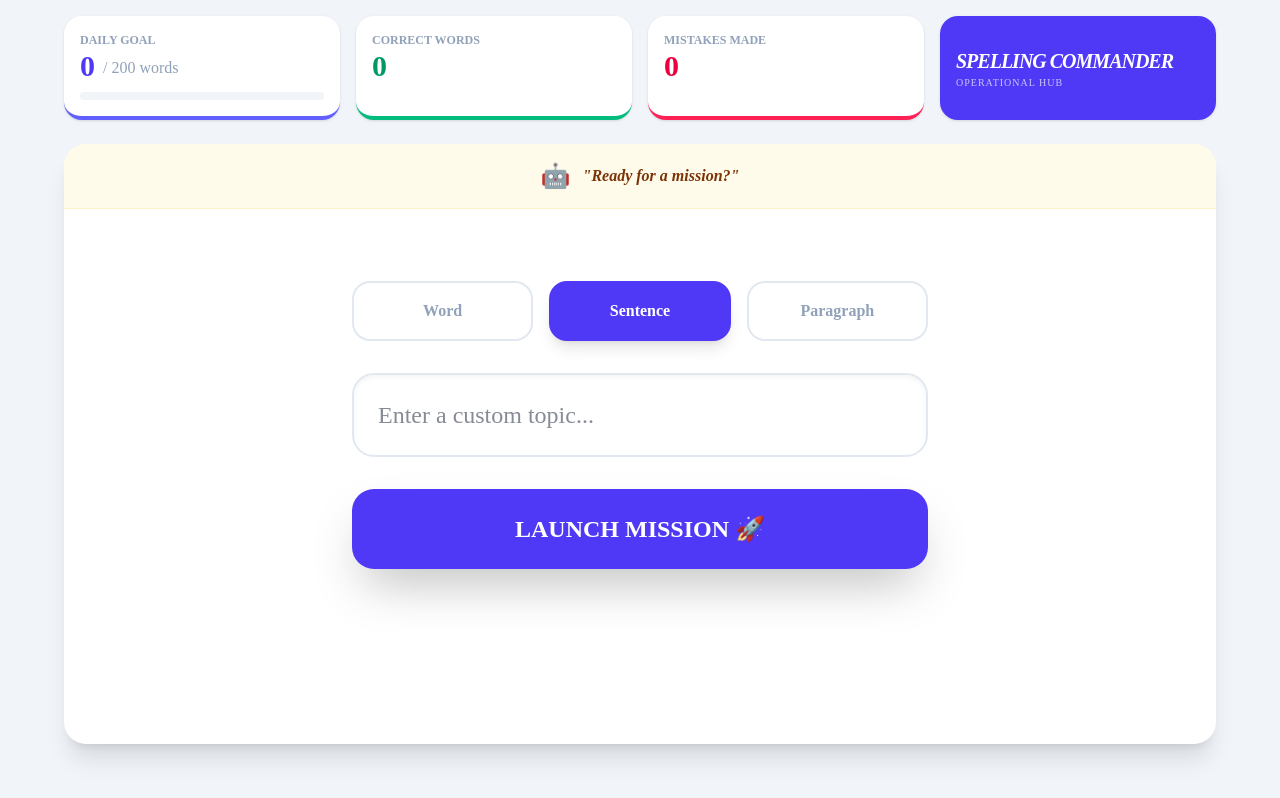
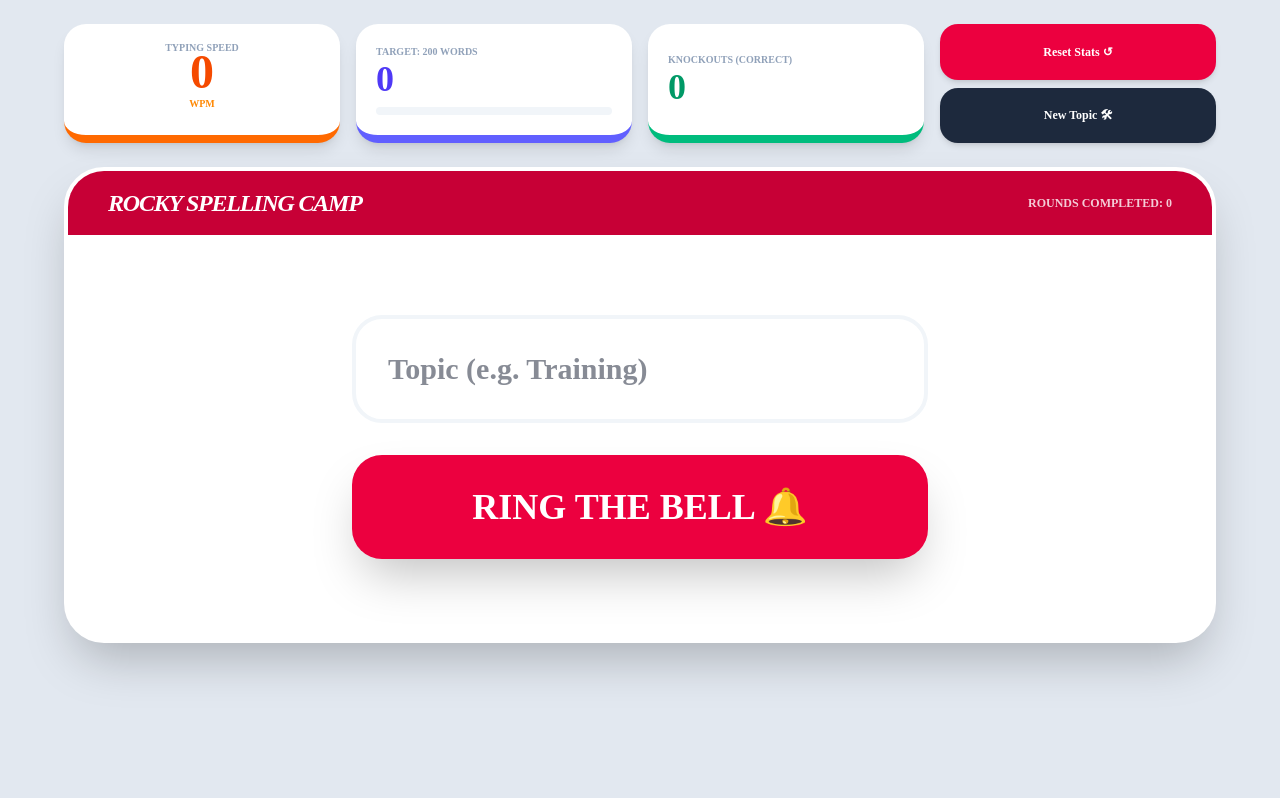
Before and after one commit to bharadwajbharat1-sudo/son-spelling-app, a Next.js app: page / in a window 1280 px wide. Built offline with nearby package versions, Linux system fonts and the light colour scheme.

Commit message:
changes for wpm and rocky voice

```diff
--- a/src/components/active-spelling-retrieval.tsx
+++ b/src/components/active-spelling-retrieval.tsx
@@ -1,50 +1,78 @@
 "use client";
 
-import React, { useState, useEffect } from 'react';
+import React, { useState, useEffect, useRef } from 'react';
 
 export default function ActiveSpellingRetrieval() {
-  // --- STATE ---
+  // --- CORE STATE ---
   const [mode, setMode] = useState('sentence');
   const [level, setLevel] = useState(1);
   const [topic, setTopic] = useState('');
+  const [activeTopic, setActiveTopic] = useState('');
   const [targetText, setTargetText] = useState('');
   const [userInput, setUserInput] = useState('');
   const [phase, setPhase] = useState('setup');
-  const [agentMessage, setAgentMessage] = useState("Ready for a mission?");
+  const [agentMessage, setAgentMessage] = useState("Keep punchin', kid. Choose your mission.");
   const [loading, setLoading] = useState(false);
   const [showHint, setShowHint] = useState(false);
   const [feedback, setFeedback] = useState<{word: string, status: 'correct' | 'error' | 'missing'}[]>([]);
 
-  // --- METRICS ---
-  const [dailyGoal] = useState(200);
+  // --- SPEEDOMETER & METRICS ---
   const [wordsCompleted, setWordsCompleted] = useState(0);
   const [totalCorrect, setTotalCorrect] = useState(0);
   const [totalErrors, setTotalErrors] = useState(0);
+  const [wpm, setWpm] = useState(0);
+  const startTime = useRef<number | null>(null);
 
-  const randomTopics = ["Outer Space", "Minecraft", "Soccer Stars", "Robots", "Formula 1", "Deep Sea", "Coding"];
+  const randomTopics = ["Heavyweight Boxing", "Mountain Training", "Philadelphia", "Golden Gloves", "Hard Work"];
 
-  const speak = (text: string, slow: boolean = false) => {
+  // --- STALLONE VOICE ENGINE ---
+  const rockySpeak = (text: string, slow: boolean = false) => {
     if (typeof window !== "undefined" && window.speechSynthesis) {
       window.speechSynthesis.cancel();
       const utterance = new SpeechSynthesisUtterance(text);
-      utterance.rate = slow ? 0.5 : 0.9;
+
+      // Stallone Profile: Deep, slow, and gravelly
+      utterance.pitch = 0.5; // Lower pitch for that deep voice
+      utterance.rate = slow ? 0.4 : 0.7; // Slower, more deliberate speech
+      utterance.volume = 1.0;
+
+      // Try to find a male voice if available
+      const voices = window.speechSynthesis.getVoices();
+      const maleVoice = voices.find(v => v.name.includes('Male') || v.name.includes('David') || v.name.includes('Alex'));
+      if (maleVoice) utterance.voice = maleVoice;
+
       window.speechSynthesis.speak(utterance);
     }
   };
 
-  const fetchContent = async () => {
+  // --- WPM CALCULATION ---
+  useEffect(() => {
+    if (phase === 'typing' && userInput.length === 1 && !startTime.current) {
+      startTime.current = Date.now();
+    }
+    if (phase === 'typing' && startTime.current && userInput.length > 1) {
+      const timeElapsed = (Date.now() - startTime.current) / 60000; // in minutes
+      const wordCount = userInput.trim().split(/\s+/).length;
+      setWpm(Math.round(wordCount / timeElapsed) || 0);
+    }
+  }, [userInput, phase]);
+
+  const fetchContent = async (isNewTopic: boolean = false) => {
     setLoading(true);
-    const selectedTopic = topic.trim() || randomTopics[Math.floor(Math.random() * randomTopics.length)];
+    startTime.current = null;
+    setWpm(0);
+    const currentTopic = isNewTopic ? (topic.trim() || randomTopics[Math.floor(Math.random() * randomTopics.length)]) : activeTopic;
+    if (isNewTopic) setActiveTopic(currentTopic);
+
     try {
-      const res = await fetch(`https://son-spelling-backend.onrender.com/generate?mode=${mode}&level=${level}&topic=${encodeURIComponent(selectedTopic)}`);
+      const res = await fetch(`https://son-spelling-backend.onrender.com/generate?mode=${mode}&level=${level}&topic=${encodeURIComponent(currentTopic)}`);
       const data = await res.json();
       setTargetText(data.text);
       setPhase('study');
-      setAgentMessage("👀 Study the coordinates! Click 'Start' when ready.");
       setLoading(false);
     } catch (err) {
       setLoading(false);
-      setAgentMessage("❌ Connection Error.");
+      setAgentMessage("The base is down, Mick!");
     }
   };
 
@@ -52,157 +80,114 @@ export default function ActiveSpellingRetrieval() {
     const clean = (str: string) => str.toLowerCase().replace(/[^\w\s]/g, '').trim().split(/\s+/);
     const targetWords = clean(targetText);
     const userWords = clean(userInput);
-
     const results: typeof feedback = [];
-    let correctInThisSession = 0;
-    let errorsInThisSession = 0;
+    let errors = 0;
 
     targetWords.forEach((word, i) => {
-      if (!userWords[i]) {
-        results.push({ word, status: 'missing' });
-        errorsInThisSession++;
-      } else if (userWords[i] !== word) {
-        results.push({ word: userWords[i], status: 'error' });
-        errorsInThisSession++;
-      } else {
-        results.push({ word, status: 'correct' });
-        correctInThisSession++;
-      }
+      if (!userWords[i]) { results.push({ word, status: 'missing' }); errors++; }
+      else if (userWords[i] !== word) { results.push({ word: userWords[i], status: 'error' }); errors++; }
+      else { results.push({ word, status: 'correct' }); }
     });
 
     setFeedback(results);
 
-    if (errorsInThisSession === 0) {
+    if (errors === 0) {
       setPhase('feedback');
       setWordsCompleted(prev => prev + targetWords.length);
-      setTotalCorrect(prev => prev + correctInThisSession);
-      speak("Mission accomplished! Perfect spelling.");
+      setTotalCorrect(prev => prev + targetWords.length);
+      rockySpeak("Yo, Adrian! We did it! Perfect spelling.");
     } else {
-      setTotalErrors(prev => prev + errorsInThisSession);
-      const firstError = results.find(r => r.status !== 'correct');
-      if (firstError) {
-        speak(`Check the word ${firstError.word}`);
-      }
+      setTotalErrors(prev => prev + errors);
+      rockySpeak("Get up! One more round! Check that spelling.");
     }
   };
 
-  const playKeySound = () => {
-    const audio = new Audio('https://www.soundjay.com/communication/typewriter-key-1.mp3');
-    audio.volume = 0.15;
-    audio.play().catch(() => {});
-  };
+  return (
+    <div className="min-h-screen bg-slate-200 p-6 font-sans text-slate-900 uppercase">
 
-  return (
-    <div className="min-h-screen bg-slate-100 p-4 font-sans text-slate-900">
+      {/* --- DASHBOARD WITH SPEEDOMETER --- */}
+      <div className="max-w-6xl mx-auto grid grid-cols-1 md:grid-cols-4 gap-4 mb-6">
 
-      {/* 1. TOP DASHBOARD: FULL WIDTH */}
-      <div className="max-w-6xl mx-auto grid grid-cols-1 md:grid-cols-4 gap-4 mb-6">
-        <div className="bg-white p-4 rounded-2xl shadow-sm border-b-4 border-indigo-500">
-          <p className="text-xs font-bold text-slate-400 uppercase">Daily Goal</p>
-          <div className="flex items-end gap-2">
-            <span className="text-3xl font-black text-indigo-600">{wordsCompleted}</span>
-            <span className="text-slate-400 mb-1">/ {dailyGoal} words</span>
-          </div>
-          <div className="w-full bg-slate-100 h-2 rounded-full mt-2 overflow-hidden">
-            <div className="bg-indigo-500 h-full transition-all duration-500" style={{ width: `${Math.min((wordsCompleted/dailyGoal)*100, 100)}%` }}></div>
-          </div>
+        {/* WPM SPEEDOMETER */}
+        <div className="bg-white p-5 rounded-3xl shadow-lg border-b-8 border-orange-500 flex flex-col items-center justify-center relative overflow-hidden">
+          <p className="text-[10px] font-black text-slate-400 absolute top-4">Typing Speed</p>
+          <div className="text-5xl font-black text-orange-600 z-10">{wpm}</div>
+          <div className="text-[10px] font-bold text-orange-400 z-10">WPM</div>
+          {/* Visual Gauge Background */}
+          <div className="absolute bottom-0 left-0 h-1 bg-orange-200 transition-all duration-300" style={{ width: `${Math.min(wpm * 2, 100)}%` }}></div>
         </div>
 
-        <div className="bg-white p-4 rounded-2xl shadow-sm border-b-4 border-emerald-500">
-          <p className="text-xs font-bold text-slate-400 uppercase">Correct Words</p>
-          <span className="text-3xl font-black text-emerald-600">{totalCorrect}</span>
+        <div className="bg-white p-5 rounded-3xl shadow-lg border-b-8 border-indigo-500">
+          <p className="text-[10px] font-black text-slate-400">Target: 200 Words</p>
+          <div className="text-4xl font-black text-indigo-600">{wordsCompleted}</div>
+          <div className="w-full bg-slate-100 h-2 rounded-full mt-2"><div className="bg-indigo-500 h-full" style={{ width: `${(wordsCompleted/200)*100}%` }}></div></div>
         </div>
 
-        <div className="bg-white p-4 rounded-2xl shadow-sm border-b-4 border-rose-500">
-          <p className="text-xs font-bold text-slate-400 uppercase">Mistakes Made</p>
-          <span className="text-3xl font-black text-rose-600">{totalErrors}</span>
+        <div className="bg-white p-5 rounded-3xl shadow-lg border-b-8 border-emerald-500 flex flex-col justify-center">
+          <p className="text-[10px] font-black text-slate-400">Knockouts (Correct)</p>
+          <span className="text-4xl font-black text-emerald-600">{totalCorrect}</span>
         </div>
 
-        <div className="bg-indigo-600 p-4 rounded-2xl shadow-sm text-white flex flex-col justify-center">
-          <h1 className="text-xl font-black italic tracking-tighter">SPELLING COMMANDER</h1>
-          <p className="text-[10px] uppercase opacity-70 tracking-widest">Operational Hub</p>
+        <div className="flex flex-col gap-2">
+          <button onClick={() => { setWordsCompleted(0); setPhase('setup'); }} className="flex-1 bg-rose-600 text-white rounded-2xl font-black text-xs shadow-md">Reset Stats ↺</button>
+          <button onClick={() => setPhase('setup')} className="flex-1 bg-slate-800 text-white rounded-2xl font-black text-xs shadow-md">New Topic 🛠</button>
         </div>
       </div>
 
-      {/* 2. MAIN WORKSPACE: WIDE LAYOUT */}
-      <div className="max-w-6xl mx-auto bg-white shadow-xl rounded-3xl overflow-hidden min-h-[600px] flex flex-col">
+      {/* --- BOXING RING (WORKSPACE) --- */}
+      <div className="max-w-6xl mx-auto bg-white shadow-2xl rounded-[40px] overflow-hidden border-4 border-white flex flex-col">
 
-        {/* Agent Messaging Strip */}
-        <div className="bg-amber-50 p-4 border-b border-amber-100 flex items-center justify-center gap-3">
-          <span className="text-2xl">🤖</span>
-          <p className="text-amber-900 font-bold italic">"{agentMessage}"</p>
+        <div className="bg-rose-700 p-4 text-white flex justify-between items-center px-10">
+          <span className="font-black italic tracking-tighter text-2xl">ROCKY SPELLING CAMP</span>
+          <span className="text-xs font-bold opacity-80">Rounds Completed: {Math.floor(wordsCompleted/5)}</span>
         </div>
 
-        <div className="p-8 flex-grow flex flex-col">
-          {/* SETUP */}
+        <div className="p-10 flex-grow flex flex-col">
           {phase === 'setup' && (
             <div className="max-w-xl mx-auto w-full space-y-8 py-10">
-              <div className="grid grid-cols-3 gap-4">
-                {['word', 'sentence', 'paragraph'].map((m) => (
-                  <button key={m} onClick={() => setMode(m)} className={`py-4 rounded-2xl font-black capitalize border-2 transition ${mode === m ? 'bg-indigo-600 text-white border-indigo-600 shadow-lg' : 'bg-white border-slate-200 text-slate-400'}`}>{m}</button>
-                ))}
-              </div>
-              <input value={topic} onChange={(e) => setTopic(e.target.value)} placeholder="Enter a custom topic..." className="w-full p-6 text-2xl border-2 border-slate-200 rounded-3xl outline-none focus:border-indigo-500 transition shadow-inner" />
-              <button onClick={fetchContent} disabled={loading} className="w-full py-6 bg-indigo-600 text-white rounded-3xl font-black text-2xl hover:bg-indigo-700 active:scale-95 transition shadow-2xl">
-                {loading ? "INITIALIZING MISSION..." : "LAUNCH MISSION 🚀"}
-              </button>
+              <input value={topic} onChange={(e) => setTopic(e.target.value)} placeholder="Topic (e.g. Training)" className="w-full p-8 text-3xl border-4 border-slate-100 rounded-[30px] outline-none focus:border-rose-500 transition font-black" />
+              <button onClick={() => fetchContent(true)} className="w-full py-8 bg-rose-600 text-white rounded-[30px] font-black text-4xl shadow-2xl hover:bg-rose-700">RING THE BELL 🔔</button>
             </div>
           )}
 
-          {/* STUDY */}
           {phase === 'study' && (
-            <div className="space-y-8 flex-grow flex flex-col justify-center py-6">
-              <div className="p-12 bg-indigo-900 text-white rounded-[40px] text-5xl font-mono leading-tight shadow-2xl text-center border-8 border-indigo-400">
+            <div className="space-y-10 flex-grow flex flex-col justify-center">
+              <div className="p-16 bg-slate-900 text-white rounded-[50px] text-6xl font-mono leading-tight text-center border-[12px] border-rose-600 shadow-2xl">
                 {targetText}
               </div>
               <div className="max-w-2xl mx-auto w-full grid grid-cols-2 gap-6">
-                <button onClick={() => speak(targetText)} className="py-6 bg-blue-600 text-white rounded-3xl font-black text-xl shadow-xl hover:scale-105 transition">🔊 READ ALOUD</button>
-                <button onClick={() => speak(targetText, true)} className="py-6 bg-orange-500 text-white rounded-3xl font-black text-xl shadow-xl hover:scale-105 transition">🐢 SLOW MODE</button>
+                <button onClick={() => rockySpeak(targetText)} className="py-6 bg-blue-700 text-white rounded-3xl font-black text-xl shadow-xl">🔊 THE CHAMP SPEAKS</button>
+                <button onClick={() => rockySpeak(targetText, true)} className="py-6 bg-orange-600 text-white rounded-3xl font-black text-xl shadow-xl">🐢 SLOW JAB</button>
               </div>
-              <button onClick={() => setPhase('typing')} className="max-w-2xl mx-auto w-full py-6 bg-indigo-600 text-white rounded-3xl font-black text-2xl shadow-2xl mt-4">START TYPING ⌨️</button>
+              <button onClick={() => setPhase('typing')} className="max-w-2xl mx-auto w-full py-6 bg-rose-600 text-white rounded-3xl font-black text-2xl">GO THE DISTANCE 🥊</button>
             </div>
           )}
 
-          {/* TYPING */}
           {phase === 'typing' && (
             <div className="flex-grow flex flex-col space-y-6">
               <div className="flex gap-4 justify-center">
-                <button onClick={() => speak(targetText)} className="px-8 py-3 bg-blue-100 text-blue-700 rounded-2xl font-bold border-2 border-blue-200">🔊 Repeat</button>
-                <button onClick={() => speak(targetText, true)} className="px-8 py-3 bg-orange-100 text-orange-700 rounded-2xl font-bold border-2 border-orange-200">🐢 Slower</button>
-                <button onMouseDown={() => setShowHint(true)} onMouseUp={() => setShowHint(false)} className="px-8 py-3 bg-slate-100 text-slate-600 rounded-2xl font-bold border-2 border-slate-200">👁️ Peek</button>
+                <button onClick={() => rockySpeak(targetText)} className="px-10 py-3 bg-blue-50 text-blue-800 rounded-2xl font-black border-2 border-blue-200">🔊 Repeat</button>
+                <button onClick={() => rockySpeak(targetText, true)} className="px-10 py-3 bg-orange-50 text-orange-800 rounded-2xl font-black border-2 border-orange-200">🐢 Slower</button>
+                <button onMouseDown={() => setShowHint(true)} onMouseUp={() => setShowHint(false)} className="px-10 py-3 bg-slate-100 text-slate-500 rounded-2xl font-black">👁️ Peek</button>
               </div>
 
-              {showHint && <div className="text-center text-4xl font-mono text-indigo-400 py-4 animate-pulse">{targetText}</div>}
-
-              {/* LIVE FEEDBACK BOX */}
               {feedback.length > 0 && (
-                <div className="p-6 bg-slate-50 rounded-[30px] border-2 border-slate-200 flex flex-wrap gap-4 justify-center">
+                <div className="p-6 bg-rose-50 rounded-[30px] border-2 border-rose-100 flex flex-wrap gap-4 justify-center">
                   {feedback.map((item, i) => (
-                    <span key={i} className={`text-3xl font-mono font-bold ${item.status === 'correct' ? 'text-emerald-500' : 'text-rose-500 underline decoration-wavy underline-offset-8'}`}>
-                      {item.word}
-                    </span>
+                    <span key={i} className={`text-4xl font-mono font-bold ${item.status === 'correct' ? 'text-slate-300' : 'text-rose-600 underline decoration-wavy'}`}>{item.word}</span>
                   ))}
                 </div>
               )}
 
-              <textarea
-                value={userInput}
-                onChange={(e) => setUserInput(e.target.value)}
-                onKeyDown={playKeySound}
-                autoFocus
-                className="flex-grow w-full p-10 text-4xl font-mono border-4 border-indigo-50 rounded-[40px] outline-none focus:border-indigo-400 transition bg-slate-50 shadow-inner resize-none"
-                placeholder="Type your coordinates..."
-              />
-              <button onClick={checkWork} className="w-full py-8 bg-emerald-500 text-white rounded-[30px] font-black text-3xl shadow-2xl hover:bg-emerald-600 transition">VERIFY COORDINATES 🎯</button>
+              <textarea value={userInput} onChange={(e) => setUserInput(e.target.value)} autoFocus className="flex-grow w-full p-12 text-5xl font-mono border-4 border-slate-100 rounded-[50px] outline-none focus:border-rose-400 transition bg-slate-50 resize-none font-black" placeholder="Start punchin' those keys..." />
+              <button onClick={checkWork} className="w-full py-8 bg-rose-600 text-white rounded-[30px] font-black text-4xl shadow-2xl">JUDGE'S SCORE 🎯</button>
             </div>
           )}
 
-          {/* SUCCESS */}
           {phase === 'feedback' && (
-            <div className="flex-grow flex flex-col items-center justify-center space-y-10">
-              <div className="text-[150px] animate-bounce">🏆</div>
-              <h2 className="text-5xl font-black text-indigo-900">MISSION SUCCESS!</h2>
-              <button onClick={() => { setPhase('setup'); setUserInput(''); setTargetText(''); setFeedback([]); }} className="px-20 py-8 bg-indigo-600 text-white rounded-full font-black text-3xl shadow-2xl hover:scale-110 transition">NEXT MISSION 🚀</button>
+            <div className="flex-grow flex flex-col items-center justify-center space-y-12">
+              <div className="text-[200px] animate-pulse">🥊</div>
+              <button onClick={() => { setPhase('setup'); setUserInput(''); setFeedback([]); fetchContent(false); }} className="px-24 py-10 bg-rose-600 text-white rounded-full font-black text-4xl shadow-2xl">NEXT ROUND 🚀</button>
             </div>
           )}
         </div>
```
